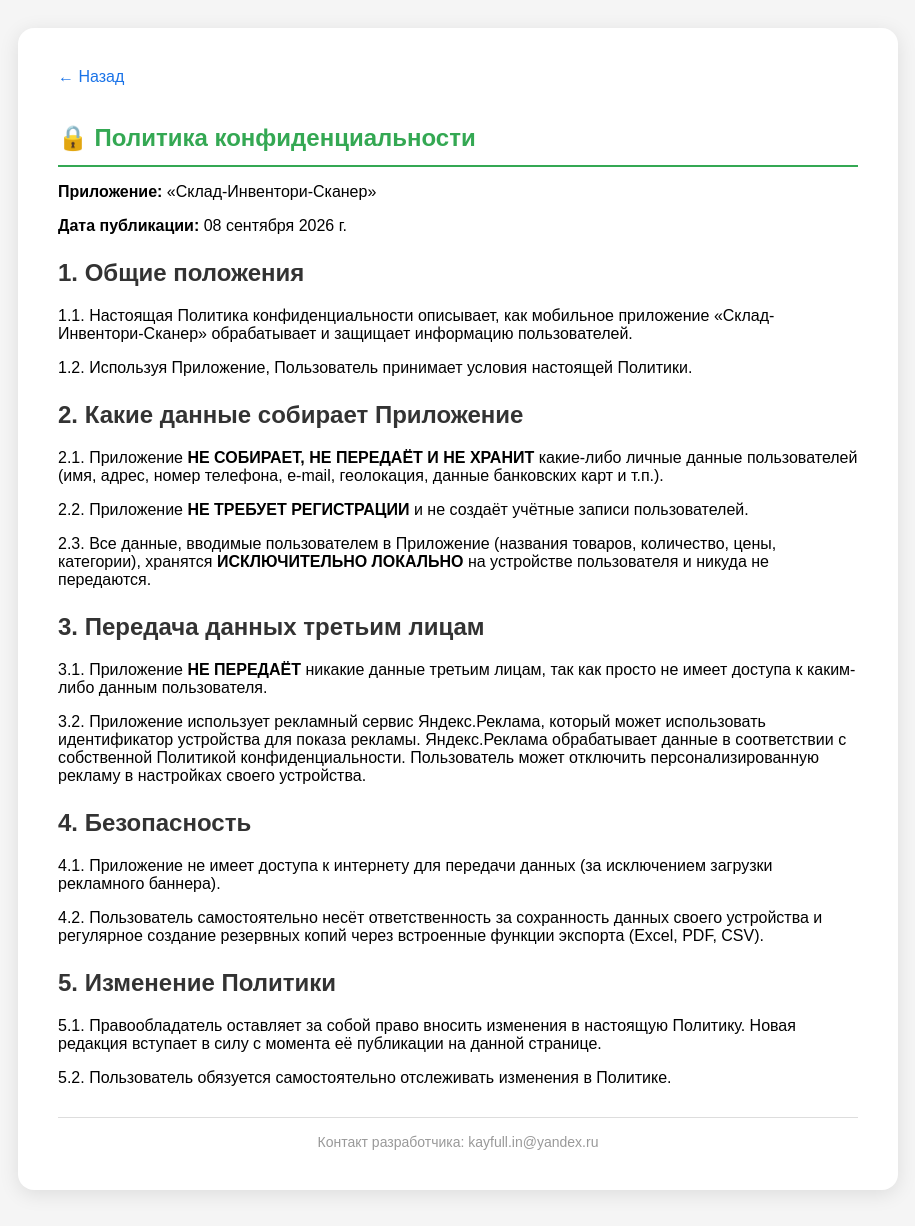
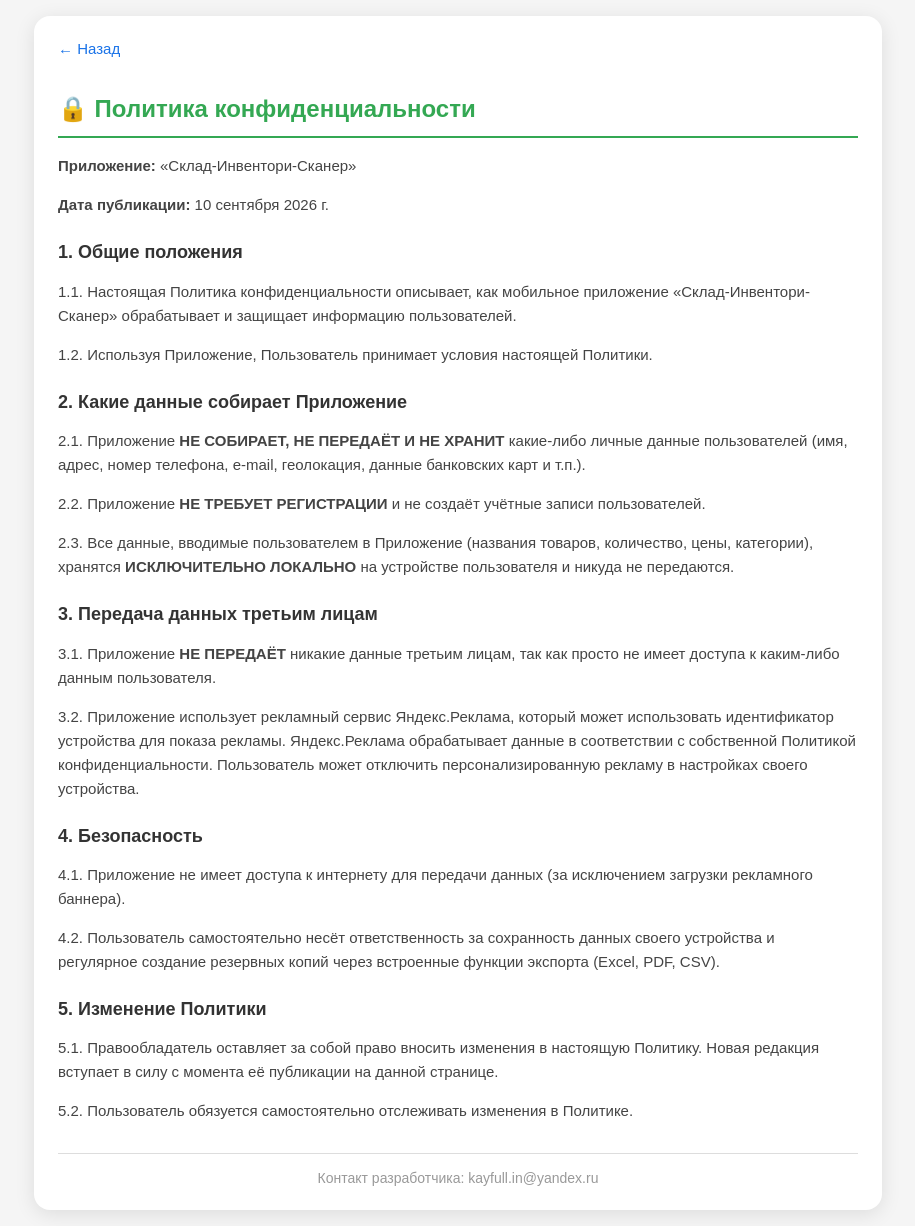
Before and after one commit to kayfull-in/Sklad-Inventori-Skaner, a plain HTML site: page docs/privacy.html in a window 1280 px wide. Shown: the whole page, without its empty margins (182-1097 px from the left). Drawn offline with Linux system fonts and the light colour scheme.

Commit message:
Update privacy.html

```diff
--- a/docs/privacy.html
+++ b/docs/privacy.html
@@ -5,8 +5,22 @@
     <meta name="viewport" content="width=device-width, initial-scale=1.0">
     <title>Политика конфиденциальности — Инвентори Склад</title>
     <style>
-        body { font-family: Arial, sans-serif; background: #f5f5f5; padding: 20px; }
-        .container { background: white; max-width: 800px; margin: 0 auto; padding: 40px; border-radius: 16px; box-shadow: 0 4px 20px rgba(0,0,0,0.1); }
+        body {
+            font-family: Arial, sans-serif;
+            background: #f5f5f5;
+            padding: 16px;
+            margin: 0;
+            word-wrap: break-word;
+            overflow-wrap: break-word;
+        }
+        .container {
+            background: white;
+            max-width: 800px;
+            margin: 0 auto;
+            padding: 24px;
+            border-radius: 16px;
+            box-shadow: 0 4px 20px rgba(0,0,0,0.1);
+        }
         h1 {
             color: #34A853;
             border-bottom: 2px solid #34A853;
@@ -17,10 +31,46 @@
             overflow-wrap: break-word;
             hyphens: auto;
         }
-        h2 { color: #333; margin-top: 24px; }
-        .back { display: inline-block; margin-bottom: 20px; color: #1A73E8; text-decoration: none; }
-        .back:hover { text-decoration: underline; }
-        .footer { margin-top: 30px; padding-top: 16px; border-top: 1px solid #ddd; font-size: 14px; color: #999; text-align: center; }
+        h2 {
+            color: #333;
+            margin-top: 24px;
+            font-size: 18px;
+            line-height: 1.3;
+        }
+        p, li {
+            font-size: 15px;
+            line-height: 1.6;
+            color: #444;
+        }
+        ul {
+            padding-left: 20px;
+        }
+        .back {
+            display: inline-block;
+            margin-bottom: 20px;
+            color: #1A73E8;
+            text-decoration: none;
+            font-size: 15px;
+        }
+        .back:hover {
+            text-decoration: underline;
+        }
+        .footer {
+            margin-top: 30px;
+            padding-top: 16px;
+            border-top: 1px solid #ddd;
+            font-size: 14px;
+            color: #999;
+            text-align: center;
+            word-wrap: break-word;
+            overflow-wrap: break-word;
+        }
+        @media (max-width: 480px) {
+            .container { padding: 16px; }
+            h1 { font-size: 20px; }
+            h2 { font-size: 16px; }
+            p, li { font-size: 14px; }
+        }
     </style>
 </head>
 <body>
@@ -29,7 +79,7 @@
 
         <h1>🔒 Политика конфиденциальности</h1>
         <p><strong>Приложение:</strong> «Склад-Инвентори-Сканер»</p>
-        <p><strong>Дата публикации:</strong> 08 сентября 2026 г.</p>
+        <p><strong>Дата публикации:</strong> 10 сентября 2026 г.</p>
 
         <h2>1. Общие положения</h2>
         <p>1.1. Настоящая Политика конфиденциальности описывает, как мобильное приложение «Склад-Инвентори-Сканер» обрабатывает и защищает информацию пользователей.</p>
```
Lines whose indentation alone changed are shown as unchanged.
